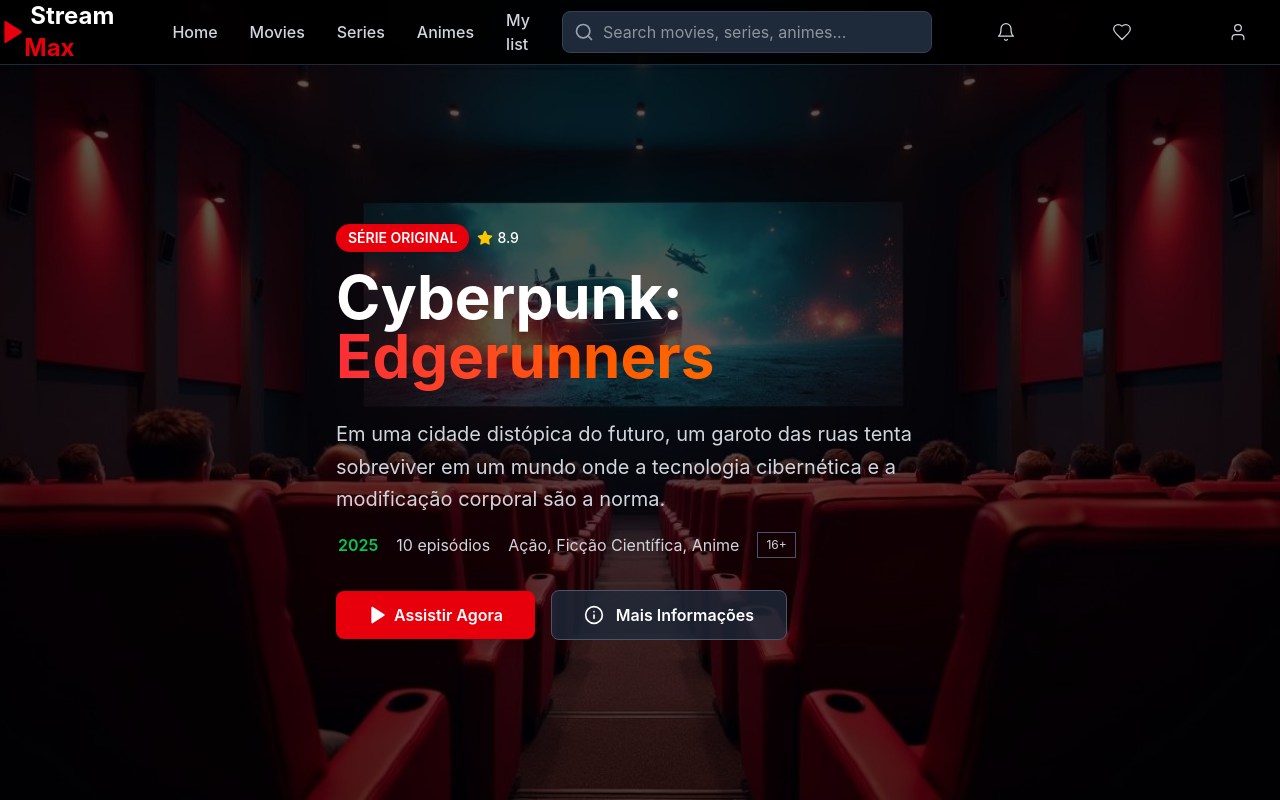
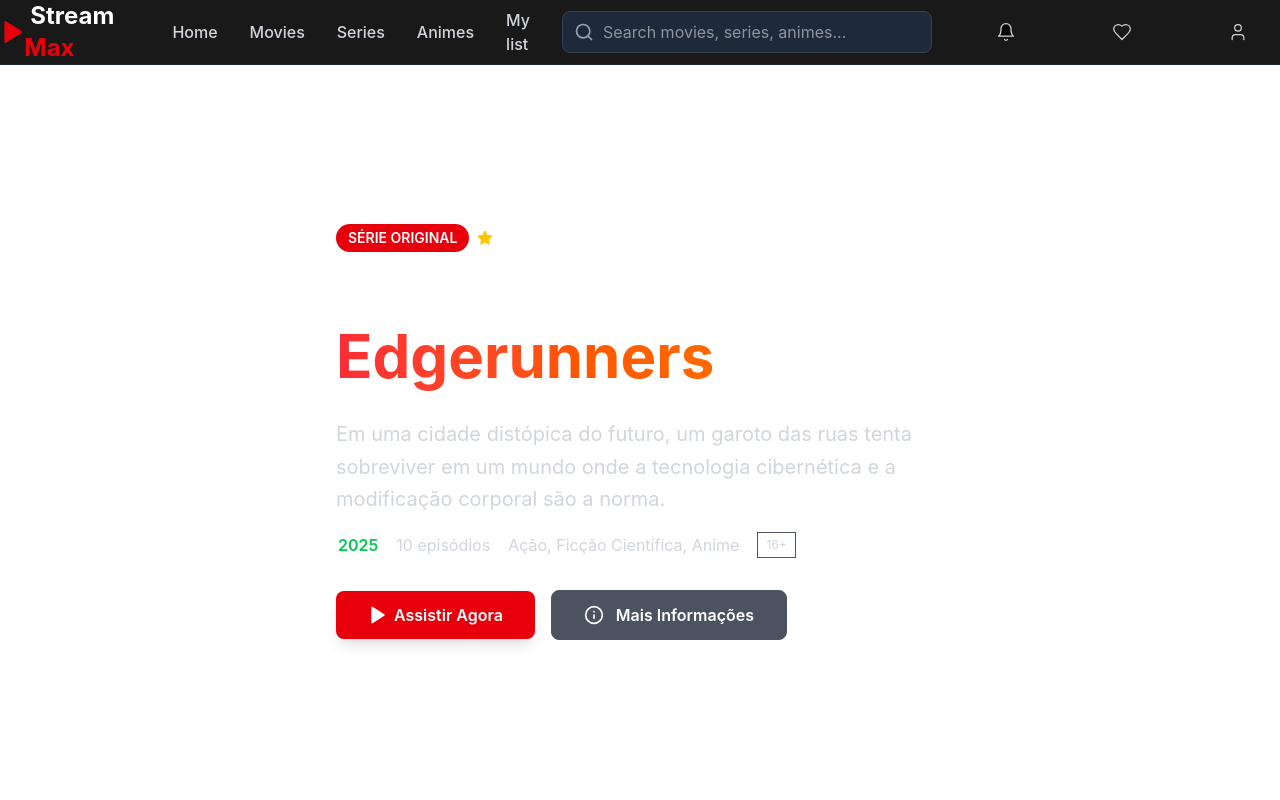
Before and after one commit to Vnz-007/-StreamMax-, a Vue app: page / in a window 1280 px wide. Built offline with nearby package versions, Linux system fonts and the light colour scheme.

Commit message:
reset z-index

```diff
--- a/src/components/Hero.vue
+++ b/src/components/Hero.vue
@@ -3,12 +3,11 @@
     class="relative w-full h-screen overflow-hidden flex items-center justify-center"
   >
     <div
-      class="absolute inset-0 h-screen bg-cover bg-no-repeat bg-center"
-      style="background-image: url(src/assets/bg-home-desktop.jpg)"
+      class="absolute inset-0 h-screen bg-cover bg-no-repeat bg-center -z-10"
     ></div>
     <div
       id="text__container"
-      class="max-w-2xl flex items-center justify-center flex-col z-30"
+      class="max-w-2xl flex items-center justify-center flex-col"
     >
       <div id="class-container" class="w-full flex items-center space-x-2">
         <span
--- a/src/components/NavBar.vue
+++ b/src/components/NavBar.vue
@@ -1,6 +1,6 @@
 <template>
   <header
-    class="fixed w-full border-b border-gray-800 bg-black/90 backdrop-blur-md z-50"
+    class="fixed w-full border-b border-gray-800 bg-black/90 backdrop-blur-md"
   >
     <div class="flex items-center justify-center h-16 gap-8">
       <div>
```
